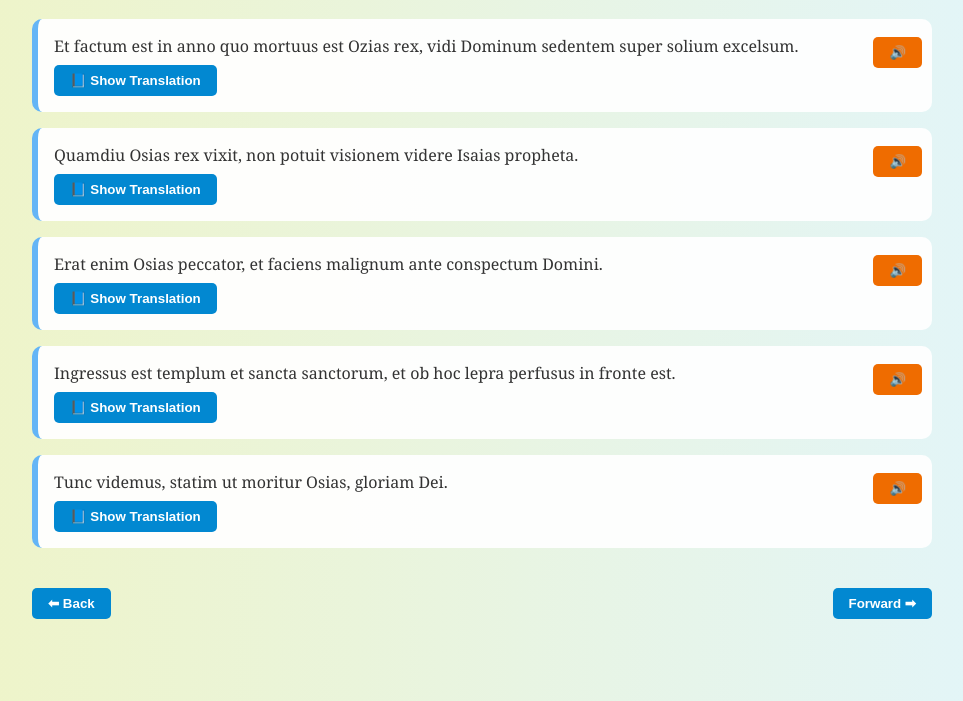
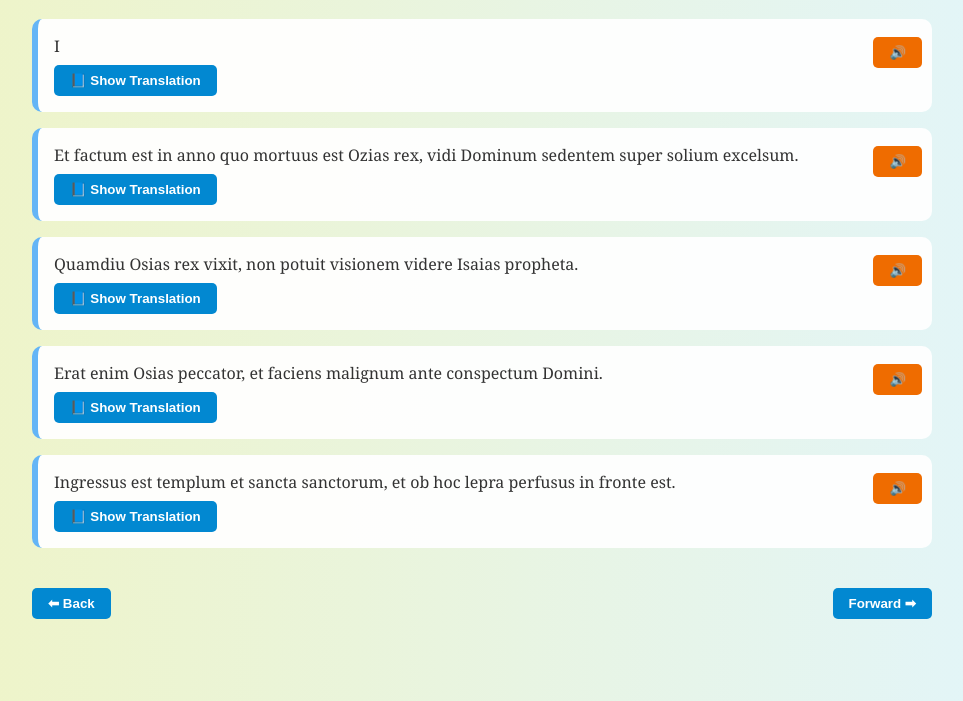
Before and after one commit to machawt/Jerome, a plain HTML site: page index.html in a window 1280 px wide. Shown: the part 99-800 px from the top of the page, without its empty margins (158-1121 px from the left). Drawn offline with Linux system fonts and the light colour scheme.

Commit message:
Update index.html

```diff
--- a/index.html
+++ b/index.html
@@ -70,6 +70,7 @@
 
 <script>
   const latinLines = [
+    "I",
     "Et factum est in anno quo mortuus est Ozias rex, vidi Dominum sedentem super solium excelsum.",
     "Quamdiu Osias rex vixit, non potuit visionem videre Isaias propheta.",
     "Erat enim Osias peccator, et faciens malignum ante conspectum Domini.",
@@ -86,6 +87,7 @@
   ];
 
   const englishLines = [
+    "I",
     "And it happened in the year King Uzziah died, I saw the Lord sitting upon a high throne.",
     "As long as King Uzziah lived, the prophet Isaiah could not see the vision.",
     "For Uzziah was a sinner, doing evil in the sight of the Lord.",
```
